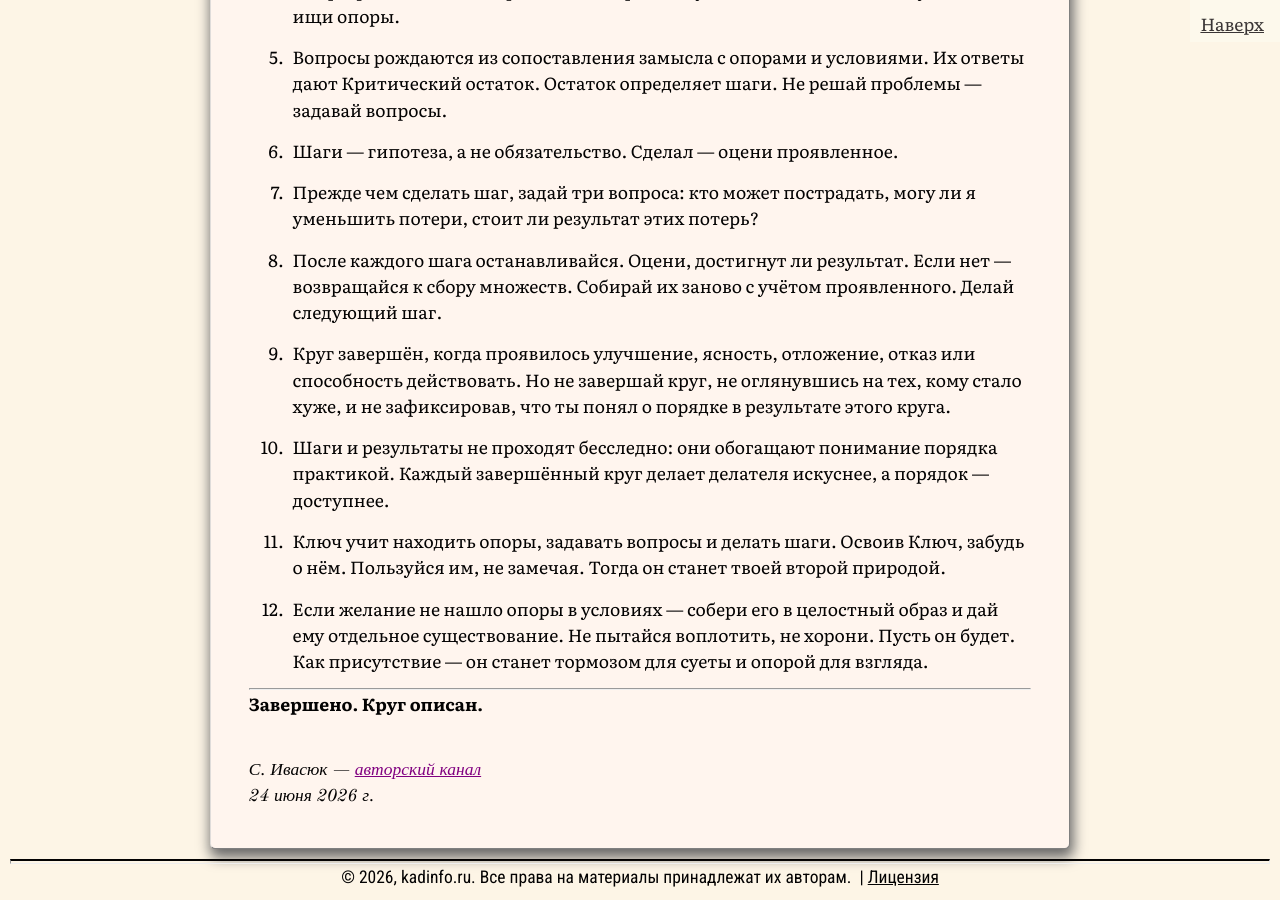
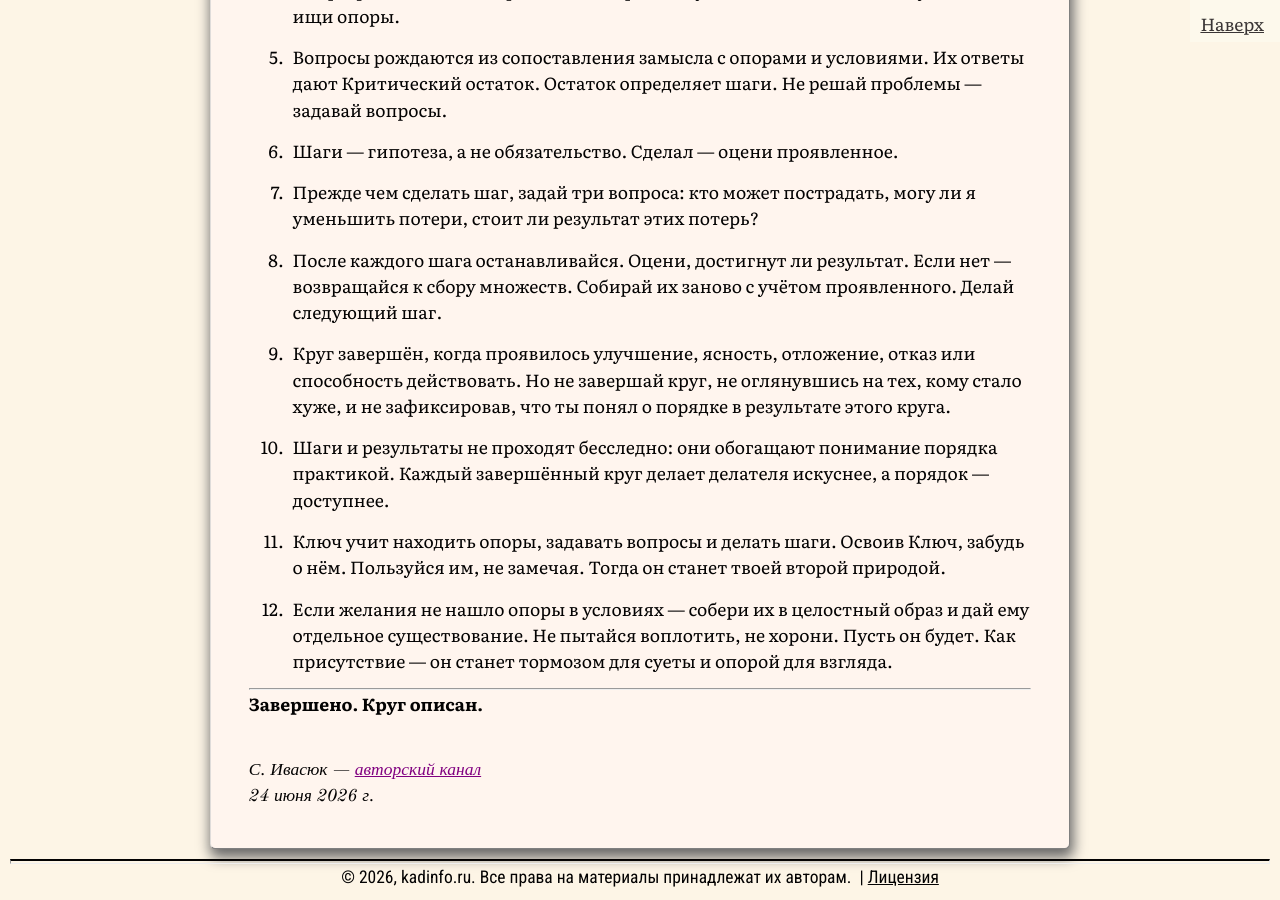
Before and after one commit to SergSi/land-use-art, a Jekyll site: the page built from _posts/2026-06-24-key.md, in a window 1280 px wide and 900 px high, scrolled down 8701 px. Built offline with Jekyll 4.4.1, drawn with Linux system fonts in a browser that asks for light colours; some web fonts are replaced.

Commit message:
Update 2026-06-24-key.md

```diff
--- a/_posts/2026-06-24-key.md
+++ b/_posts/2026-06-24-key.md
@@ -251,7 +251,7 @@
 
 11. Ключ учит находить опоры, задавать вопросы и делать шаги. Освоив Ключ, забудь о нём. Пользуйся им, не замечая. Тогда он станет твоей второй природой.
 
-12. Если желание не нашло опоры в условиях — собери его в целостный образ и дай ему отдельное существование. Не пытайся воплотить, не хорони. Пусть он будет. Как присутствие — он станет тормозом для суеты и опорой для взгляда.
+12. Если желания не нашло опоры в условиях — собери их в целостный образ и дай ему отдельное существование. Не пытайся воплотить, не хорони. Пусть он будет. Как присутствие — он станет тормозом для суеты и опорой для взгляда.
 
 ---
 **Завершено. Круг описан.**
```
